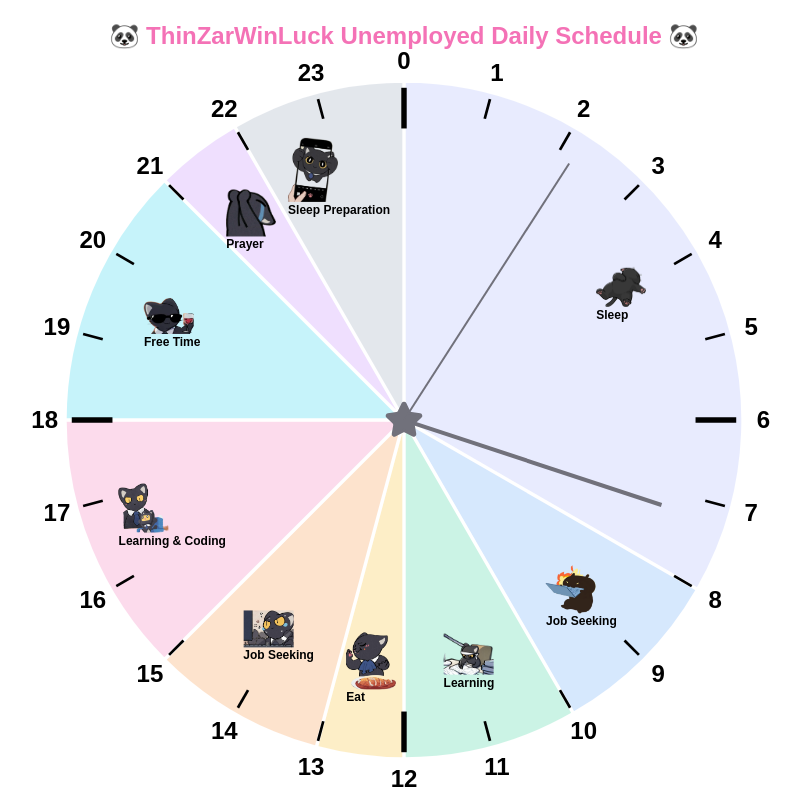
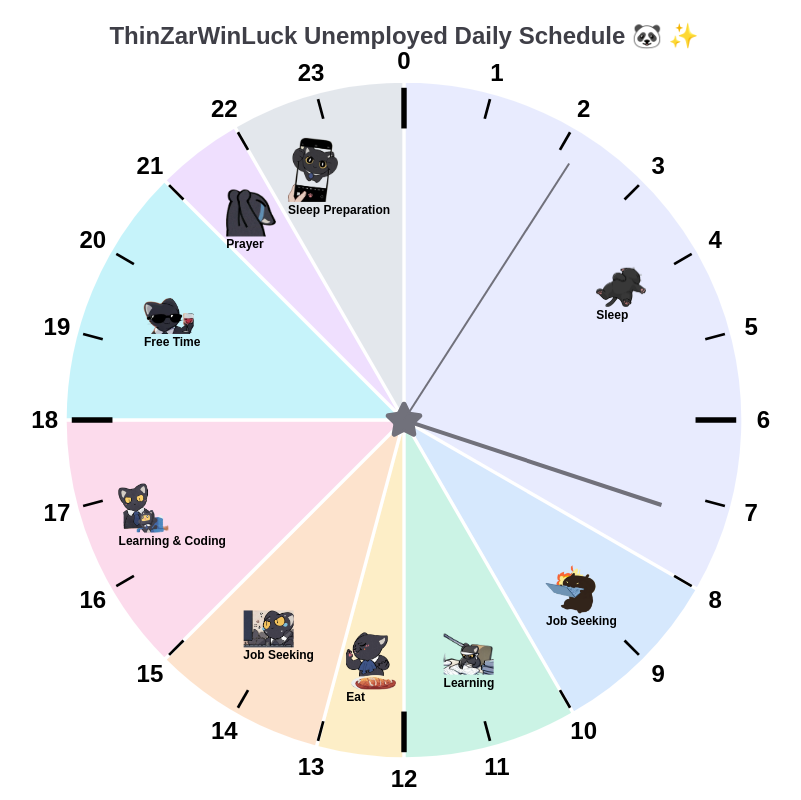
Before and after one commit to thinzarwinluck/thinzarwinluck-unemployed-daily-schedule, a Next.js app: page / in a window 1280 px wide. Shown: the whole page, without its empty margins (236-1037 px from the left). Built offline with nearby package versions, Linux system fonts and the light colour scheme.

Commit message:
fix timeline

```diff
--- a/src/app/page.tsx
+++ b/src/app/page.tsx
@@ -3,8 +3,8 @@ import ClockLayoutComponent from "@/components/clock-layout";
 export default function Home() {
   return (
     <div className="flex min-h-screen flex-col items-center justify-between pb-10 pt-5">
-      <h5 className="text-2xl font-bold text-center text-[#F472B6]">
-        🐼 ThinZarWinLuck Unemployed Daily Schedule 🐼
+      <h5 className="text-2xl font-bold text-center text-zinc-700 mb-5">
+        ThinZarWinLuck Unemployed Daily Schedule 🐼 ✨
       </h5>
       <ClockLayoutComponent />
     </div>
```
